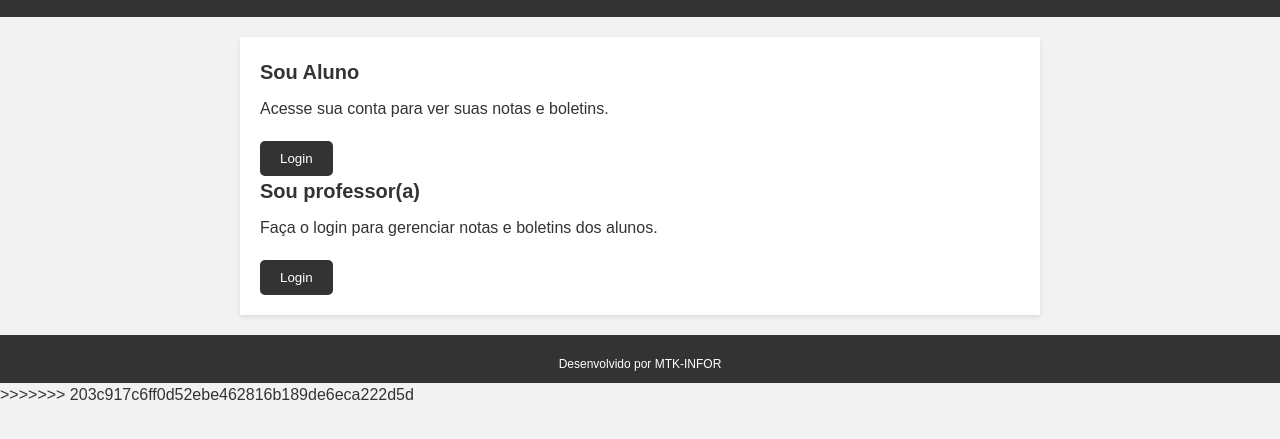
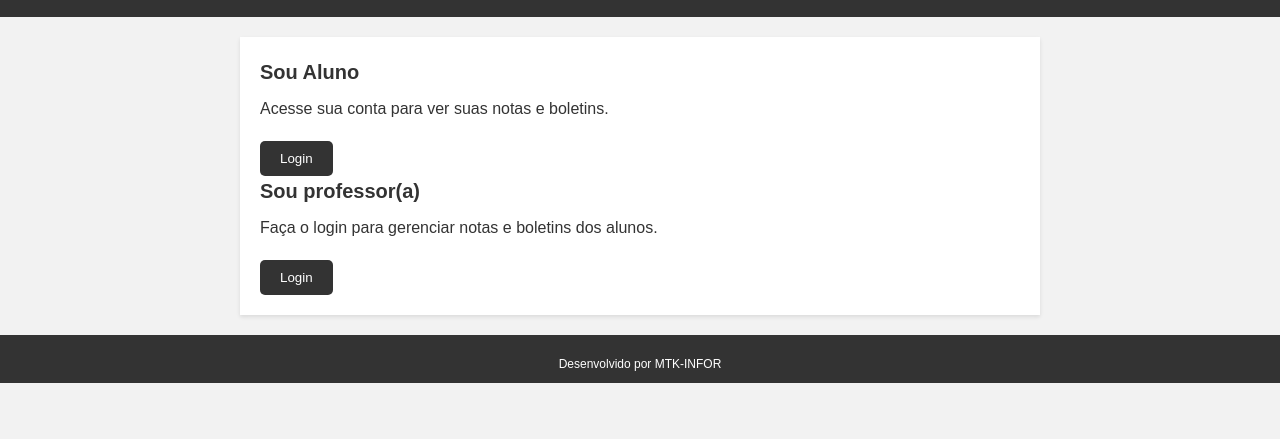
Before and after one commit to MaxLsiboa/escolacenv, a website: page index.html in a window 1280 px wide. Shown: the part 333-772 px from the top of the page. Drawn offline with Linux system fonts and the light colour scheme.

Commit message:
Update index.html

```diff
--- a/index.html
+++ b/index.html
@@ -35,5 +35,3 @@
     <script src="public/scripts/scripts.js"></script>
 </body>
 </html>
-
->>>>>>> 203c917c6ff0d52ebe462816b189de6eca222d5d
```
